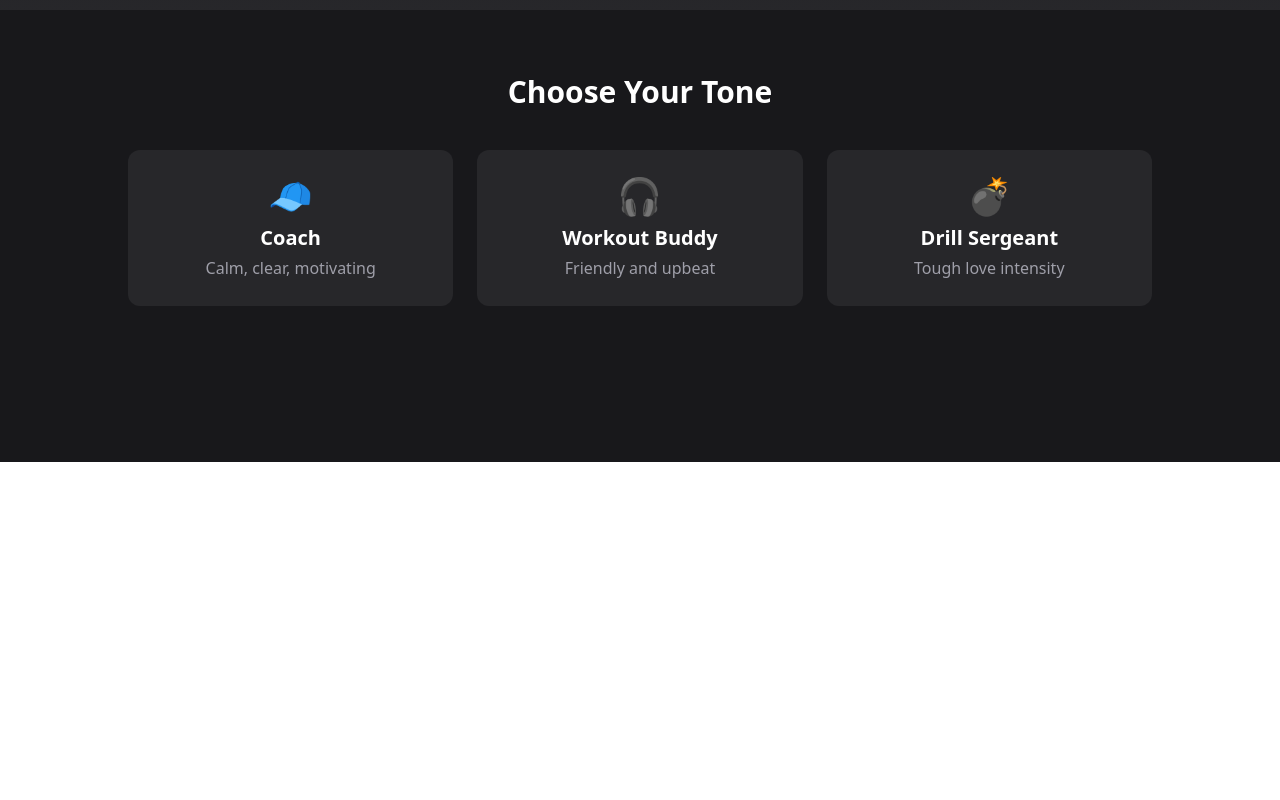
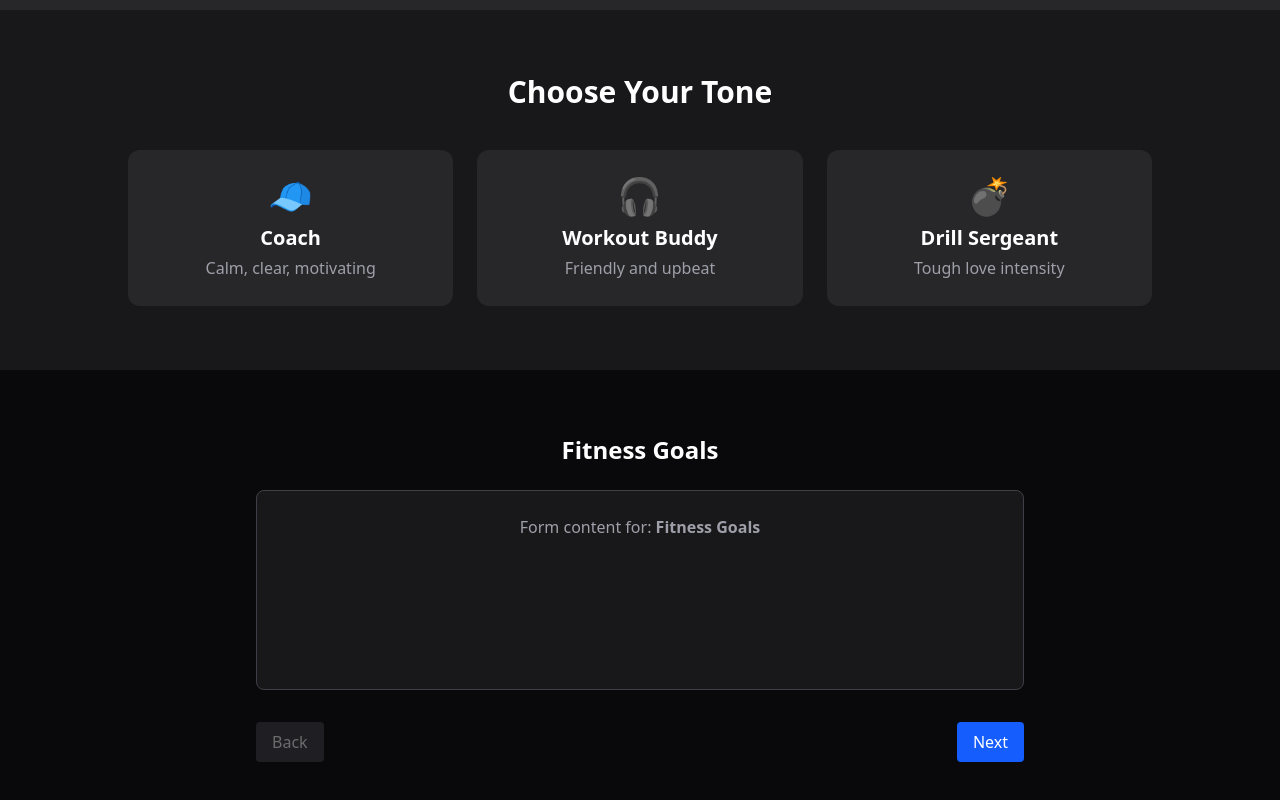
Before and after one commit to 3ixas/khepri, a React (Vite) app in the folder khepri-frontend/: page / in a window 1280 px wide. Shown: the part 338-1138 px from the top of the page. Before the commit the page ends 800 px from the top, so only its background shows below. Built offline with nearby package versions, Linux system fonts and the light colour scheme.

Commit message:
Scaffolded multi-step form with step navigation and structure

```diff
--- a/khepri-frontend/src/App.tsx
+++ b/khepri-frontend/src/App.tsx
@@ -1,7 +1,8 @@
 import { useState } from "react";
-import Hero from "../components/Hero";
-import ToneSelector from "../components/ToneSelector";
+import Hero from "./components/Hero";
+import ToneSelector from "./components/ToneSelector";
 import type { Tone } from "./types";
+import MultiStepForm from './components/form/MultiStepForm';
 
 export default function App() {
   const [selectedTone, setSelectedTone] = useState<Tone | null>(null);
@@ -10,6 +11,7 @@ export default function App() {
     <main className="bg-zinc-900 min-h-screen text-white">
       <Hero />
       <ToneSelector selectedTone={selectedTone} setSelectedTone={setSelectedTone} />
+      <MultiStepForm />
     </main>
   );
 }
--- a/khepri-frontend/components/ToneSelector.tsx
+++ b/khepri-frontend/src/components/ToneSelector.tsx
@@ -1,4 +1,4 @@
-import type { Tone } from "../src/types";
+import type { Tone } from "../types";
 
 interface ToneSelectorProps {
   selectedTone: Tone | null;
--- /dev/null
+++ b/khepri-frontend/src/components/form/MultiStepForm.tsx
@@ -0,0 +1,48 @@
+import { useState } from "react";
+
+const steps = [
+  "Fitness Goals",
+  "Equipment",
+  "Session Time",
+  "Fitness Level",
+  "Schedule",
+  "Current Level vs Goal"
+];
+
+export default function MultiStepForm() {
+  const [step, setStep] = useState(0);
+
+  const goNext = () => setStep((prev) => Math.min(prev + 1, steps.length - 1));
+  const goBack = () => setStep((prev) => Math.max(prev - 1, 0));
+
+  return (
+    <section className="py-16 px-4 bg-zinc-950 text-white">
+      <div className="max-w-3xl mx-auto">
+        <h2 className="text-2xl font-bold mb-6 text-center">{steps[step]}</h2>
+
+        {/* Render the step content */}
+        <div className="min-h-[200px] bg-zinc-900 p-6 rounded-lg border border-zinc-700">
+          <p className="text-center text-zinc-400">Form content for: <strong>{steps[step]}</strong></p>
+        </div>
+
+        {/* Navigation */}
+        <div className="mt-8 flex justify-between">
+          <button
+            onClick={goBack}
+            disabled={step === 0}
+            className="px-4 py-2 rounded bg-zinc-700 disabled:opacity-40"
+          >
+            Back
+          </button>
+          <button
+            onClick={goNext}
+            disabled={step === steps.length - 1}
+            className="px-4 py-2 rounded bg-blue-600"
+          >
+            Next
+          </button>
+        </div>
+      </div>
+    </section>
+  );
+}
```
Also changed, not shown: khepri-frontend/src/components/Hero.tsx (renamed from khepri-frontend/components/Hero.tsx).
